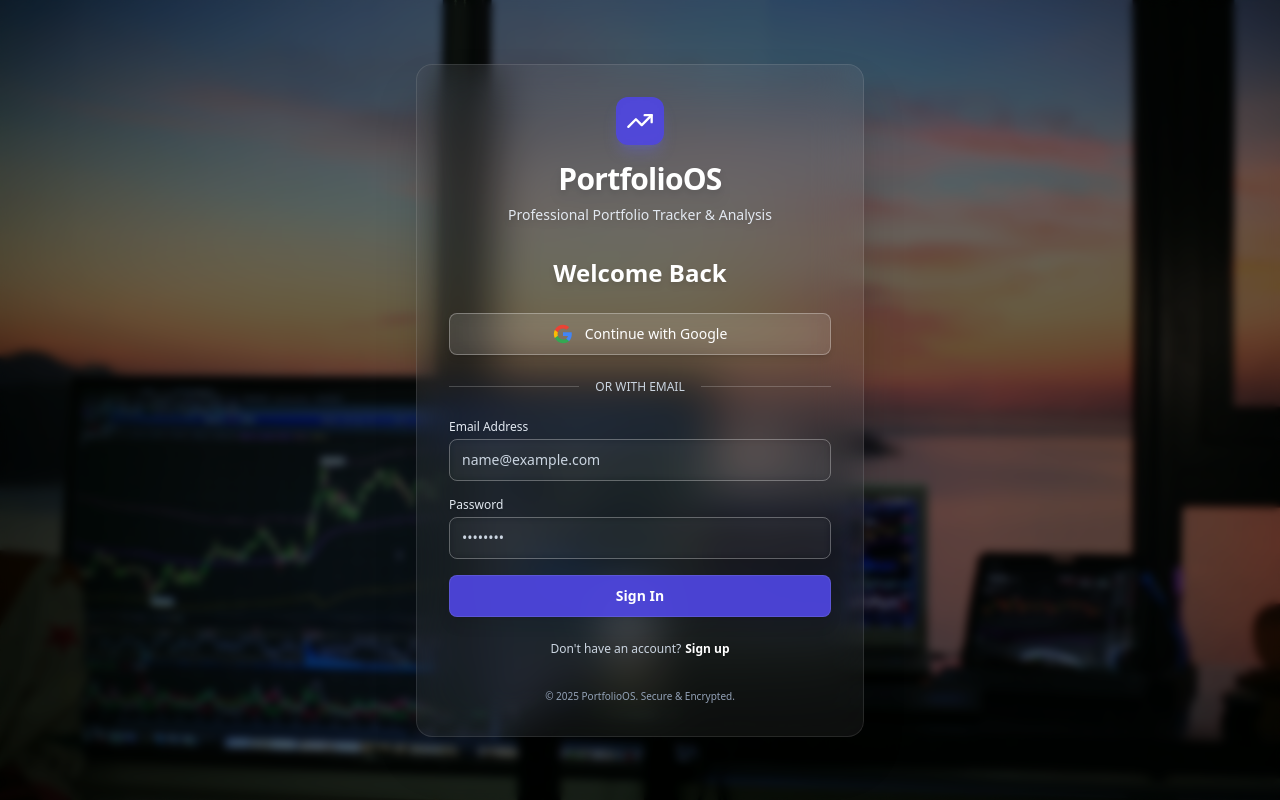
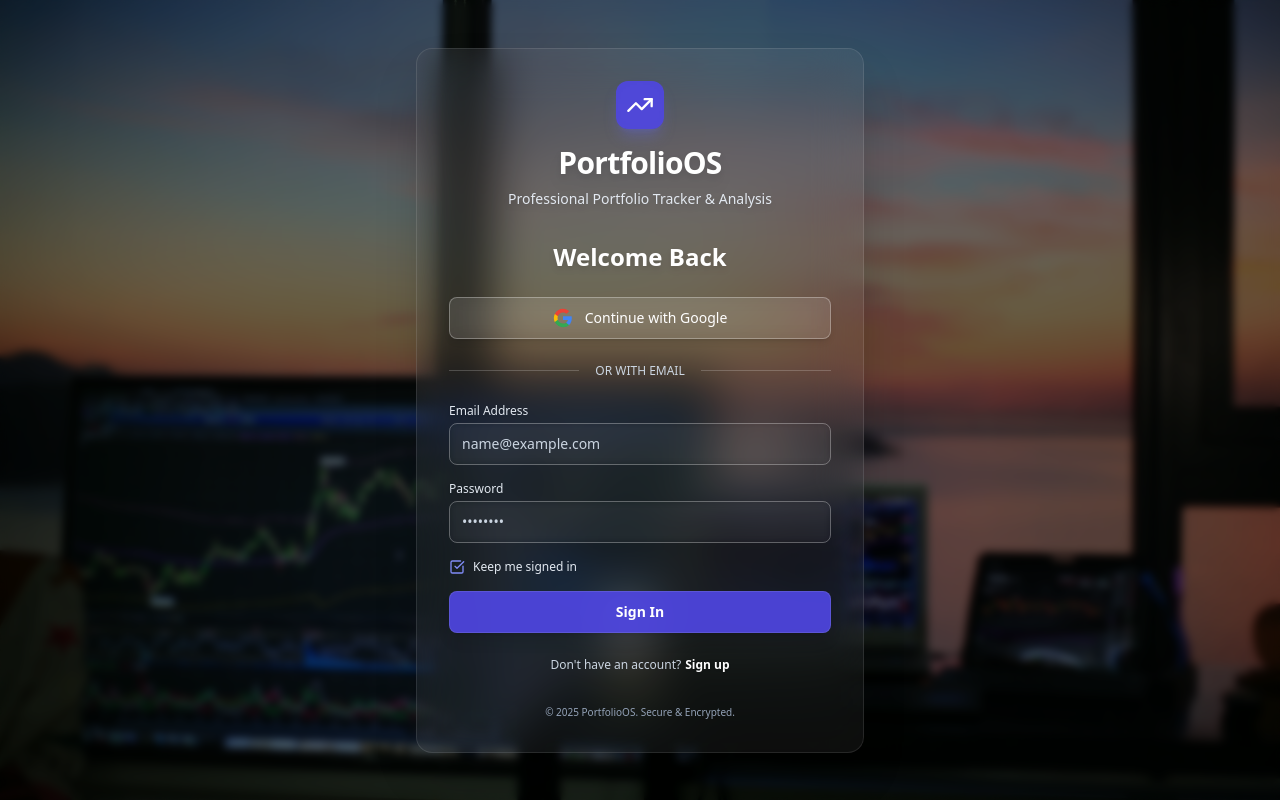
Before and after one commit to pritm7748/portfolio-os, a Next.js app: page /auth in a window 1280 px wide. Built offline with nearby package versions, Linux system fonts and the light colour scheme; no server answers.

Commit message:
Auth Updated

```diff
--- a/app/auth/auth-form.tsx
+++ b/app/auth/auth-form.tsx
@@ -2,15 +2,33 @@
 
 import { useState } from 'react'
 import { createClient } from '@/lib/supabase/client'
+import { Loader2, CheckSquare, Square } from 'lucide-react'
 
 export default function AuthForm() {
   const [isLogin, setIsLogin] = useState(true)
   const [email, setEmail] = useState('')
   const [password, setPassword] = useState('')
+  const [keepSignedIn, setKeepSignedIn] = useState(true) // Default: Checked
   const [message, setMessage] = useState('')
   const [loading, setLoading] = useState(false)
 
   const supabase = createClient()
+
+  // Helper to configure persistence
+  const configurePersistence = async () => {
+    try {
+      // 1. Determine Mode using native Browser APIs
+      // If 'Keep me signed in' is checked -> Use Local Storage (Persist across closes)
+      // If unchecked -> Use Session Storage (Clear on close)
+      const storage = keepSignedIn ? localStorage : sessionStorage
+
+      // 2. Apply Setting
+      // We cast to 'any' because TypeScript sometimes misses this method in the definitions
+      await (supabase.auth as any).setPersistence(storage)
+    } catch (e) {
+      console.warn("Persistence setting failed, falling back to default", e)
+    }
+  }
 
   const handleEmailAuth = async (e: React.FormEvent) => {
     e.preventDefault()
@@ -18,6 +36,8 @@ export default function AuthForm() {
     setMessage('')
 
     try {
+      await configurePersistence() // <--- Apply preference
+
       if (isLogin) {
         const { error } = await supabase.auth.signInWithPassword({ email, password })
         if (error) throw error
@@ -41,6 +61,8 @@ export default function AuthForm() {
   const handleGoogleLogin = async () => {
     setLoading(true)
     try {
+      await configurePersistence() // <--- Apply preference
+
       const { error } = await supabase.auth.signInWithOAuth({
         provider: 'google',
         options: {
@@ -61,17 +83,19 @@ export default function AuthForm() {
         {isLogin ? 'Welcome Back' : 'Create Account'}
       </h2>
 
-      {/* GOOGLE LOGIN BUTTON - GLASS STYLE */}
+      {/* GOOGLE LOGIN BUTTON */}
       <button
         onClick={handleGoogleLogin}
         disabled={loading}
         className="flex w-full items-center justify-center gap-3 rounded-lg border border-white/30 bg-white/10 py-2.5 text-sm font-medium text-white hover:bg-white/20 disabled:opacity-70 shadow-md transition-all backdrop-blur-md mb-6"
       >
         {loading ? (
-            <span className="text-slate-200">Connecting...</span>
+            <span className="text-slate-200 flex items-center gap-2">
+                <Loader2 className="h-4 w-4 animate-spin" /> Connecting...
+            </span>
         ) : (
             <>
-                {/* Google Icon */}
+                {/* Google SVG Icon */}
                 <svg className="h-5 w-5" viewBox="0 0 24 24">
                     <path d="M22.56 12.25c0-.78-.07-1.53-.2-2.25H12v4.26h5.92c-.26 1.37-1.04 2.53-2.21 3.31v2.77h3.57c2.08-1.92 3.28-4.74 3.28-8.09z" fill="#4285F4" />
                     <path d="M12 23c2.97 0 5.46-.98 7.28-2.66l-3.57-2.77c-.98.66-2.23 1.06-3.71 1.06-2.86 0-5.29-1.93-6.16-4.53H2.18v2.84C3.99 20.53 7.7 23 12 23z" fill="#34A853" />
@@ -83,7 +107,7 @@ export default function AuthForm() {
         )}
       </button>
 
-      {/* DIVIDER - FIXED (Using Flexbox instead of overlay) */}
+      {/* DIVIDER */}
       <div className="flex items-center gap-4 mb-6">
         <div className="h-px flex-1 bg-white/20"></div>
         <span className="text-xs uppercase text-slate-300 font-medium">Or with email</span>
@@ -116,6 +140,19 @@ export default function AuthForm() {
           />
         </div>
 
+        {/* CHECKBOX: KEEP ME SIGNED IN */}
+        <div
+            className="flex items-center gap-2 cursor-pointer group"
+            onClick={() => setKeepSignedIn(!keepSignedIn)}
+        >
+            <div className={`transition-colors ${keepSignedIn ? 'text-indigo-400' : 'text-slate-400 group-hover:text-slate-200'}`}>
+                {keepSignedIn ? <CheckSquare className="h-4 w-4" /> : <Square className="h-4 w-4" />}
+            </div>
+            <span className="text-xs text-slate-200 select-none group-hover:text-white transition-colors">
+                Keep me signed in
+            </span>
+        </div>
+
         {message && (
           <p className={`text-center text-xs font-medium drop-shadow-sm ${message.includes('Check') ? 'text-green-400' : 'text-red-400'}`}>
             {message}
```
